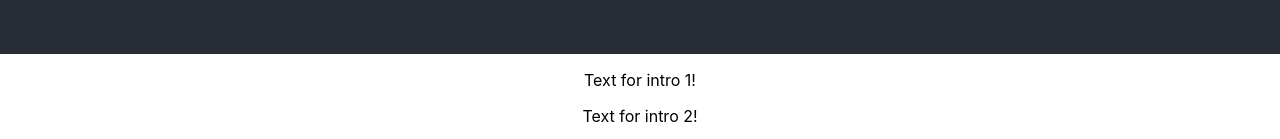
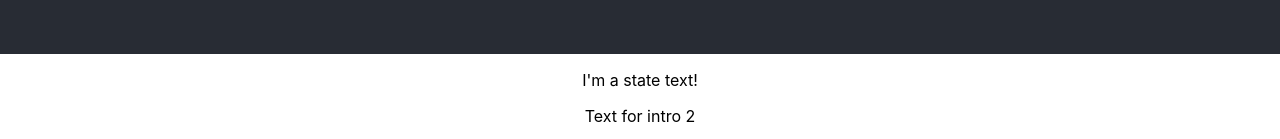
Before and after one commit to nitaicharan/Udemy-RRTFFS, a React (Create React App) app: page / in a window 1280 px wide. Shown: the part 746-885 px from the top of the page. Built offline with nearby package versions, Linux system fonts and the light colour scheme.

Commit message:
21. El state y su interfaz

```diff
--- a/src/App.tsx
+++ b/src/App.tsx
@@ -7,7 +7,7 @@ function App() {
   return (
     <div className="App">
       <Header/>
-      <Intro text="Text for intro 1"/>
+      <Intro/>
       <Intro text="Text for intro 2"/>
     </div>
   );
--- a/src/components/Intro.tsx
+++ b/src/components/Intro.tsx
@@ -1,16 +1,26 @@
 import React, { Component } from 'react';
 
 interface IIntroProps {
-    text: string,
+    text?: string,
 }
 
-export class Intro extends Component<IIntroProps> {
+interface IIntroState {
+    text: string,
+    data: number,
+}
+
+export class Intro extends Component<IIntroProps, IIntroState> {
+    public state = {
+        text: "I'm a state text!",
+        data: 1,
+    }
+
     render() {
-        const {text } = this.props;
+        const text = this.props.text || this.state.text;
 
         return (
             <p className="App-intro">
-                <span>{text}!</span>
+                <span>{text}</span>
             </p>
         )
     }
```
